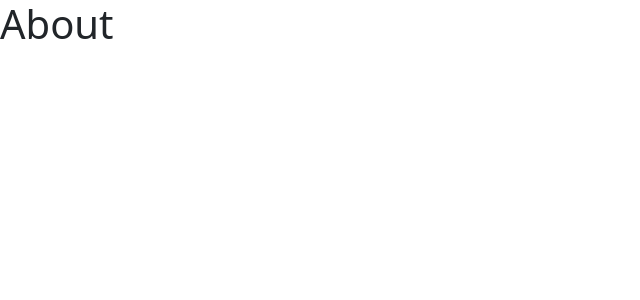
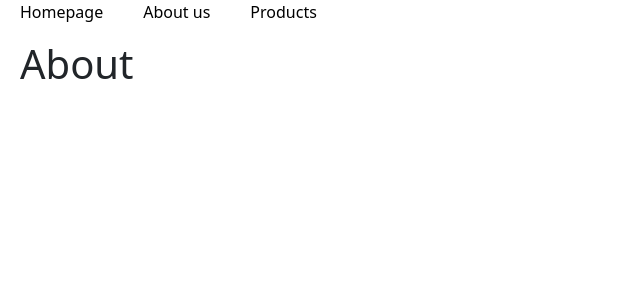
Before and after one commit to Carlomadella/react-router, a React (Vite) app: page /about in a window 1280 px wide. Shown: the top 300 px of the page, without its empty margins (0-640 px from the left). Built offline with nearby package versions, Linux system fonts and the light colour scheme.

Commit message:
[UPD] creata card per ogni prodotto nella pagina Products

```diff
--- a/src/components/MainNavbar.jsx
+++ b/src/components/MainNavbar.jsx
@@ -22,7 +22,7 @@ const MainNavbar = () => {
             <nav>
                 <ul className="list-unstyled d-flex">
                     {links.map((link,index) =>(
-                        <li key={index}>
+                        <li className="list-item" key={index}>
                             <NavLink to={link.path}>{link.label}</NavLink>
                         </li>
                     ))}
--- a/src/index.css
+++ b/src/index.css
@@ -3,3 +3,13 @@
   padding: 0;
   box-sizing: border-box;
 }
+
+.list-item a {
+  color: black;
+  text-decoration: none;
+  margin: 0px 20px;
+}
+
+h1 {
+  margin-left: 20px;
+}
--- a/src/pages/About.jsx
+++ b/src/pages/About.jsx
@@ -1,8 +1,10 @@
 import React from "react";
+import MainNavbar from "../components/MainNavbar";
 
 const About = () => {
     return(
         <div>
+            <MainNavbar />
             <h1>About</h1>
         </div>
     )
--- a/src/pages/Products.jsx
+++ b/src/pages/Products.jsx
@@ -1,9 +1,44 @@
 import React from "react";
+import MainNavbar from "../components/MainNavbar";
+import { useState, useEffect } from "react";
+import axios from "axios";
 
 const Products = () => {
+
+    const [products, setProducts] = useState([])
+
+    const getProducts = () => {
+        axios.get('https://fakestoreapi.com/products').then((resp) => {
+            setProducts(resp.data)
+        });
+    };
+
+    useEffect(() =>{
+        getProducts()
+    }, [])
+
     return(
         <div>
+            <MainNavbar />
             <h1>Elenco prodotti</h1>
+            <div className="container">
+                <div className="row g-4">
+                    {products.map((product) => (
+                        <div key={product.id} className="col-12 col-md-6 col-lg-4">
+                            <div className="card">
+                                <div className="card-image-top">
+                                    <img src={product.image} alt={product.title} className="img-fluid"/>
+                                </div>
+                                <div className="card-body">
+                                    <h3>{product.title}</h3>
+                                    <p>{product.category}</p>
+                                    <p>{product.price}euro</p>
+                                </div>
+                            </div>
+                        </div>
+                    ))}
+                </div>
+            </div>
         </div>
     )
 }
```
